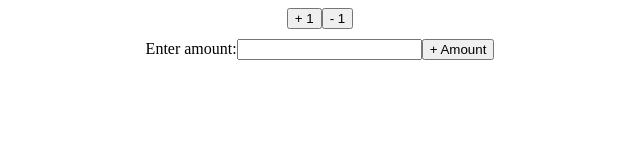
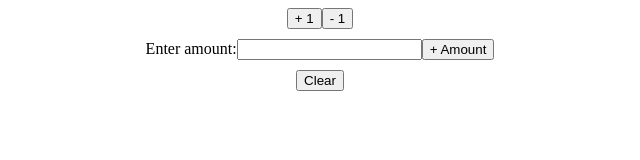
Before and after one commit to mdesanker/redux-counter, a React (Create React App) app: page / in a window 1280 px wide. Shown: the part 138-298 px from the top of the page, without its empty margins (320-960 px from the left). Built offline with nearby package versions, Linux system fonts and the light colour scheme.

Commit message:
Add clear count

```diff
--- a/src/App.js
+++ b/src/App.js
@@ -1,6 +1,6 @@
 import { useDispatch, useSelector } from "react-redux";
 import styled from "styled-components";
-import { increment, decrement, increase } from "./store/counterSlice";
+import { increment, decrement, increase, clear } from "./store/counterSlice";
 
 const App = () => {
   // Read counter value from store
@@ -23,6 +23,10 @@ const App = () => {
     amount.value = "";
   };
 
+  const clearHandler = () => {
+    dispatch(clear());
+  };
+
   return (
     <Wrapper>
       <h1>{counter}</h1>
@@ -35,6 +39,7 @@ const App = () => {
         <input type="text" name="amount" id="amount" />
         <button onClick={increaseHandler}>+ Amount</button>
       </div>
+      <button onClick={clearHandler}>Clear</button>
     </Wrapper>
   );
 };
--- a/src/store/counterSlice.js
+++ b/src/store/counterSlice.js
@@ -17,9 +17,12 @@ const counterSlice = createSlice({
     increase(state, action) {
       state.counter += action.payload;
     },
+    clear(state) {
+      state.counter = 0;
+    },
   },
 });
 
-export const { increment, decrement, increase } = counterSlice.actions;
+export const { increment, decrement, increase, clear } = counterSlice.actions;
 
 export default counterSlice.reducer;
```
